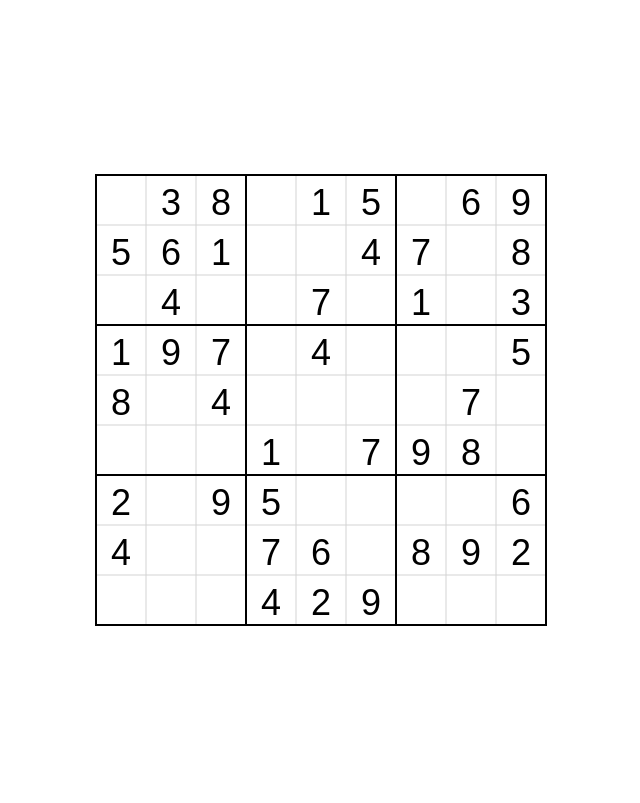
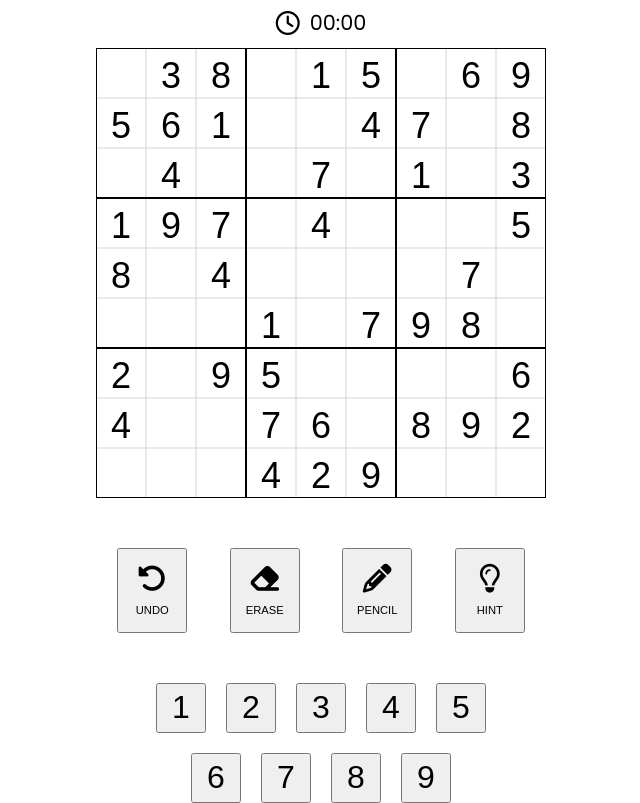
Before and after one commit to RadiCM18/sudoku, a plain HTML site: page index.html in a window 1280 px wide. Shown: the whole page, without its empty margins (319-959 px from the left). Drawn offline with Linux system fonts and the light colour scheme.

Commit message:
refactor: structure and styles

```diff
--- a/index.html
+++ b/index.html
@@ -4,11 +4,65 @@
     <meta charset="UTF-8" />
     <meta http-equiv="X-UA-Compatible" content="IE=edge" />
     <meta name="viewport" content="width=device-width, initial-scale=1.0" />
-    <title>SudokuGrid</title>
+    <title>Sudoku</title>
+    <link
+      rel="stylesheet"
+      href="https://cdnjs.cloudflare.com/ajax/libs/font-awesome/6.4.0/css/all.min.css"
+      integrity="sha512-iecdLmaskl7CVkqkXNQ/ZH/XLlvWZOJyj7Yy7tcenmpD1ypASozpmT/E0iPtmFIB46ZmdtAc9eNBvH0H/ZpiBw=="
+      crossorigin="anonymous"
+      referrerpolicy="no-referrer"
+    />
     <link rel="stylesheet" href="./style.css" />
   </head>
   <body>
-    <canvas id="sudoku"></canvas>
+    <div class="container">
+      <div class="countdown">
+        <i class="fa-regular fa-clock"></i>
+        <p>00:00</p>
+      </div>
+      <canvas class="board" id="sudoku"></canvas>
+      <ul class="tools">
+        <li>
+          <button>
+            <i class="fa-solid fa-rotate-left"></i>
+            <p>UNDO</p>
+          </button>
+        </li>
+        <li>
+          <button>
+            <i class="fa-solid fa-eraser"></i>
+            <p>ERASE</p>
+          </button>
+        </li>
+        <li>
+          <button>
+            <i class="fa-solid fa-pencil"></i>
+            <p>PENCIL</p>
+          </button>
+        </li>
+        <li>
+          <button>
+            <i class="fa-regular fa-lightbulb"></i>
+            <p>HINT</p>
+          </button>
+        </li>
+      </ul>
+      <div class="keyboard">
+        <ul class="column">
+          <li><button class="number">1</button></li>
+          <li><button class="number">2</button></li>
+          <li><button class="number">3</button></li>
+          <li><button class="number">4</button></li>
+          <li><button class="number">5</button></li>
+        </ul>
+        <ul class="column">
+          <li><button class="number">6</button></li>
+          <li><button class="number">7</button></li>
+          <li><button class="number">8</button></li>
+          <li><button class="number">9</button></li>
+        </ul>
+      </div>
+    </div>
     <script src="./easy.js"></script>
     <script src="./solve.js"></script>
     <script src="./main.js"></script>
--- a/style.css
+++ b/style.css
@@ -1,3 +1,5 @@
+@import url('https://fonts.googleapis.com/css2?family=Poppins&display=swap');
+
 * {
   margin: 0;
   padding: 0;
@@ -6,12 +8,82 @@
 body {
   width: 100vw;
   height: 100vh;
+  font-family: 'Poppins';
   display: flex;
   align-items: center;
   justify-content: center;
 }
 
-canvas {
-  max-width: 90vw;
-  border: 1px solid black;
+.container {
+  display: flex;
+  flex-direction: column;
+  align-items: center;
+  justify-content: center;
 }
+
+.countdown {
+  display: flex;
+  align-items: center;
+  justify-content: center;
+  gap: 10px;
+  margin: 10px 0;
+}
+
+.countdown i {
+  font-size: 1.5rem;
+}
+
+.countdown p {
+  font-size: 1.3rem;
+}
+
+.board {
+  max-width: 95vw;
+  /* border: 1px solid black; */
+}
+
+.tools {
+  width: 100%;
+  display: flex;
+  justify-content: space-around;
+  list-style: none;
+  margin: 50px 0;
+}
+
+.tools i {
+  font-size: 1.8rem;
+}
+
+.tools p {
+  font-size: 0.7rem;
+}
+
+.tools button {
+  width: 70px;
+  padding: 15px 0;
+  display: flex;
+  flex-direction: column;
+  align-items: center;
+  gap: 10px;
+}
+
+.keyboard {
+  width: 100%;
+  display: flex;
+  flex-direction: column;
+  gap: 20px;
+}
+
+.column {
+  width: 100%;
+  list-style: none;
+  display: flex;
+  justify-content: center;
+  gap: 20px;
+}
+
+.number {
+  width: 50px;
+  height: 50px;
+  font-size: 2rem;
+}
```
